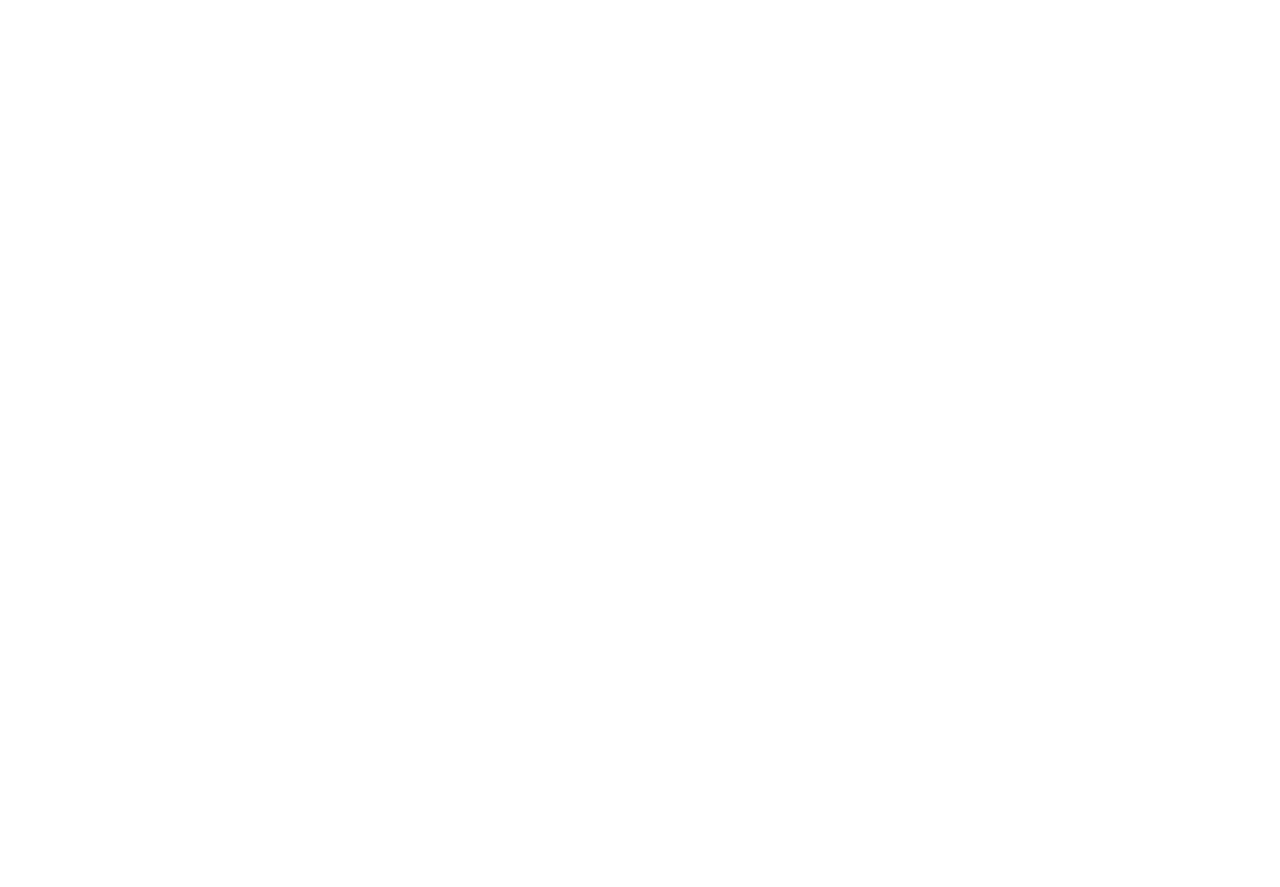
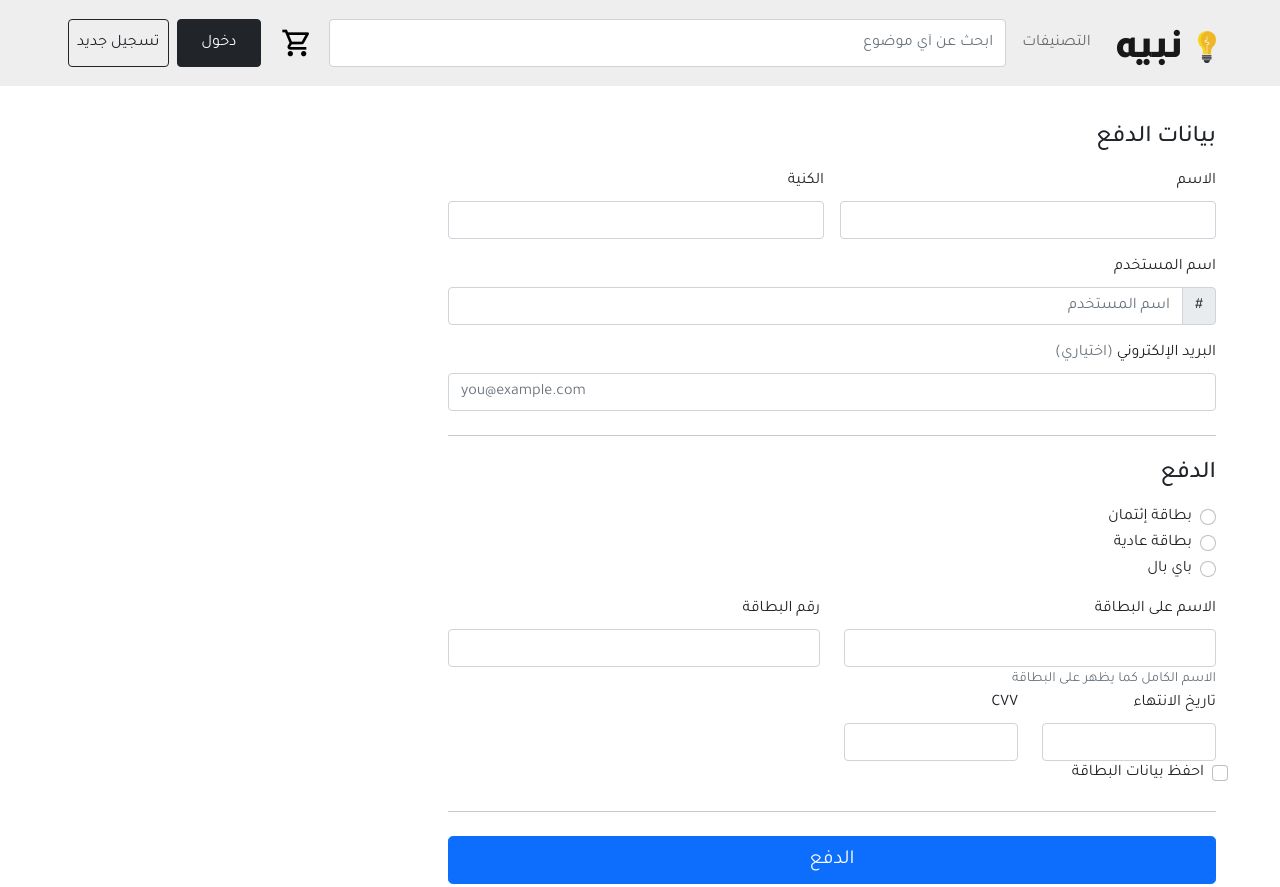
Before and after one commit to husam79/bootstrap5-tutorial, a plain HTML site: page chapter07/checkout.html in a window 1280 px wide. Shown: the top 887 px of the page. Before the commit the page ends 800 px from the top, so only its background shows below. Drawn offline with nearby package versions, Linux system fonts and the light colour scheme.

Commit message:
final commit

```diff
--- a/chapter07/checkout.html
+++ b/chapter07/checkout.html
@@ -0,0 +1,163 @@
+<!DOCTYPE html>
+<html lang="ar" dir="rtl">
+
+<head>
+    <meta charset="UTF-8">
+    <meta name="viewport" content="width=device-width, initial-scale=1.0">
+
+    <!-- Bootstrap CSS -->
+    <link rel="stylesheet" href="https://cdn.jsdelivr.net/npm/bootstrap@5.0.2/dist/css/bootstrap.rtl.min.css"
+        integrity="sha384-gXt9imSW0VcJVHezoNQsP+TNrjYXoGcrqBZJpry9zJt8PCQjobwmhMGaDHTASo9N" crossorigin="anonymous">
+    <link href="css/styles.css" rel="stylesheet" />
+
+    <link rel="preconnect" href="https://fonts.googleapis.com">
+    <link rel="preconnect" href="https://fonts.gstatic.com" crossorigin>
+    <link
+        href="https://fonts.googleapis.com/css2?family=Almarai:wght@300;400;700;800&family=Tajawal:wght@200;300;400;500;700;800;900&display=swap"
+        rel="stylesheet">
+
+    <!-- Boostrap 5 icons - web font -->
+    <link rel="stylesheet" href="https://cdn.jsdelivr.net/npm/bootstrap-icons@1.7.0/font/bootstrap-icons.css">
+
+    <title>دورات نبيه | صفحة الدفع</title>
+</head>
+
+<body>
+    <section id="header">
+        <!-- Nav Bar -->
+        <nav class="navbar navbar-expand-lg navbar-light">
+            <div class="container-fluid">
+                <a class="navbar-brand" href="#">
+                    <img src="images/nabih-logo.png" style="margin-left: 8px;" alt="" height="32">
+                    نبيه
+                </a>
+                <button class="navbar-toggler" type="button" data-bs-toggle="collapse"
+                    data-bs-target="#navbarSupportedContent" aria-controls="navbarSupportedContent"
+                    aria-expanded="false" aria-label="Toggle navigation">
+                    <span class="navbar-toggler-icon"></span>
+                </button>
+                <div class="collapse navbar-collapse" id="navbarSupportedContent">
+                    <ul class="navbar-nav me-2 mb-2 mb-lg-0 ms-3">
+                        <li class="nav-item"><a class="nav-link" href="#">التصنيفات</a></li>
+                    </ul>
+                    <form class="d-flex me-auto w-100">
+                        <input class="form-control" type="search" placeholder="ابحث عن أي موضوع">
+                        <div class="nav-link" style="position: relative;">
+                            <div class="counter zero"></div>
+
+                            <img src="images/icons8-shopping-cart-32.png" />
+                        </div>
+
+                        <button type="button" class="btn btn-dark nabih-buttons">دخول</button>
+                        <button type="button" class="btn btn-outline-dark nabih-buttons">تسجيل جديد</button>
+                    </form>
+                </div>
+            </div>
+        </nav>
+    </section>
+
+    <div class="payment-details">
+        <div class="col-md-7 col-lg-8">
+            <h4 class="mb-3">بيانات الدفع</h4>
+            <form>
+                <div class="row g-3"> <!-- الموضع 1 -->
+                    <div class="col-sm-6">
+                        <label for="firstName" class="form-label">الاسم</label>
+                        <input type="text" class="form-control" id="firstName">
+                    </div>
+
+                    <div class="col-sm-6">
+                        <label for="lastName" class="form-label">الكنية</label>
+                        <input type="text" class="form-control" id="lastName">
+                    </div>
+
+                    <div class="col-12">
+                        <label for="username" class="form-label">اسم المستخدم</label>
+                        <div class="input-group"> <!-- الموضع 2 -->
+                            <span class="input-group-text">#</span>
+                            <input type="text" class="form-control" id="username" placeholder="اسم المستخدم">
+                        </div>
+                    </div>
+
+                    <div class="col-12">
+                        <label for="email" class="form-label">البريد الإلكتروني <span
+                                class="text-muted">(اختياري)</span></label>
+                        <input type="email" class="form-control" id="email" placeholder="you@example.com">
+                    </div>
+
+
+                </div>
+
+                <hr class="my-4"> <!-- الموضع 3 -->
+
+
+                <h4 class="mb-3">الدفع</h4>
+
+                <div class="my-3">
+                    <div class="form-check">
+                        <input id="credit" name="paymentMethod" type="radio" class="form-check-input">
+                        <label class="form-check-label" for="credit">بطاقة إئتمان</label>
+                    </div>
+                    <div class="form-check">
+                        <input id="debit" name="paymentMethod" type="radio" class="form-check-input">
+                        <label class="form-check-label" for="debit">بطاقة عادية</label>
+                    </div>
+                    <div class="form-check">
+                        <input id="paypal" name="paymentMethod" type="radio" class="form-check-input">
+                        <label class="form-check-label" for="paypal">باي بال</label>
+                    </div>
+                </div>
+
+                <div class="row">
+                    <div class="col-md-6">
+                        <label for="cc-name" class="form-label">الاسم على البطاقة</label>
+                        <input type="text" class="form-control" id="cc-name" placeholder="">
+                        <small class="text-muted">الاسم الكامل كما يظهر على البطاقة</small>
+                    </div>
+
+                    <div class="col-md-6">
+                        <label for="cc-number" class="form-label">رقم البطاقة</label>
+                        <input type="text" class="form-control" id="cc-number" placeholder="">
+                    </div>
+
+                    <div class="col-md-3">
+                        <label for="cc-expiration" class="form-label">تاريخ الانتهاء</label>
+                        <input type="text" class="form-control" id="cc-expiration" placeholder="">
+                    </div>
+
+                    <div class="col-md-3">
+                        <label for="cc-cvv" class="form-label">CVV</label>
+                        <input type="text" class="form-control" id="cc-cvv" placeholder="">
+                    </div>
+
+                    <div class="form-check">
+                        <input type="checkbox" class="form-check-input" id="save-card">
+                        <label class="form-check-label" for="save-card">احفظ بيانات البطاقة</label>
+                    </div>
+                </div>
+
+
+                <hr class="my-4">
+
+                <button class="w-100 btn btn-primary btn-lg" type="submit">الدفع</button> <!-- الموضع 4 -->
+            </form>
+        </div>
+    </div>
+
+    <section id="footer">
+        <footer>
+            <div class="container-fluid">
+                <i class="bi bi-facebook social-icon"></i>
+                <i class="bi bi-twitter social-icon"></i>
+                <i class="bi bi-instagram social-icon"></i>
+                <i class="bi bi-envelope social-icon"></i>
+                <p>© دورات نبيه 2021</p>
+            </div>
+        </footer>
+    </section>
+    <script src="https://cdn.jsdelivr.net/npm/bootstrap@5.0.2/dist/js/bootstrap.bundle.min.js"
+        integrity="sha384-MrcW6ZMFYlzcLA8Nl+NtUVF0sA7MsXsP1UyJoMp4YLEuNSfAP+JcXn/tWtIaxVXM"
+        crossorigin="anonymous"></script>
+</body>
+
+</html>
--- a/chapter07/css/styles.css
+++ b/chapter07/css/styles.css
@@ -176,3 +176,8 @@ footer{
     padding-bottom: 8px;
     font-size: 1.1rem;
 }
+
+/*Checkout*/
+.payment-details{
+    padding: 3% 5%;
+}
```
Also changed, not shown: chapter07/shopping-cart.html (+3 -0 lines).
